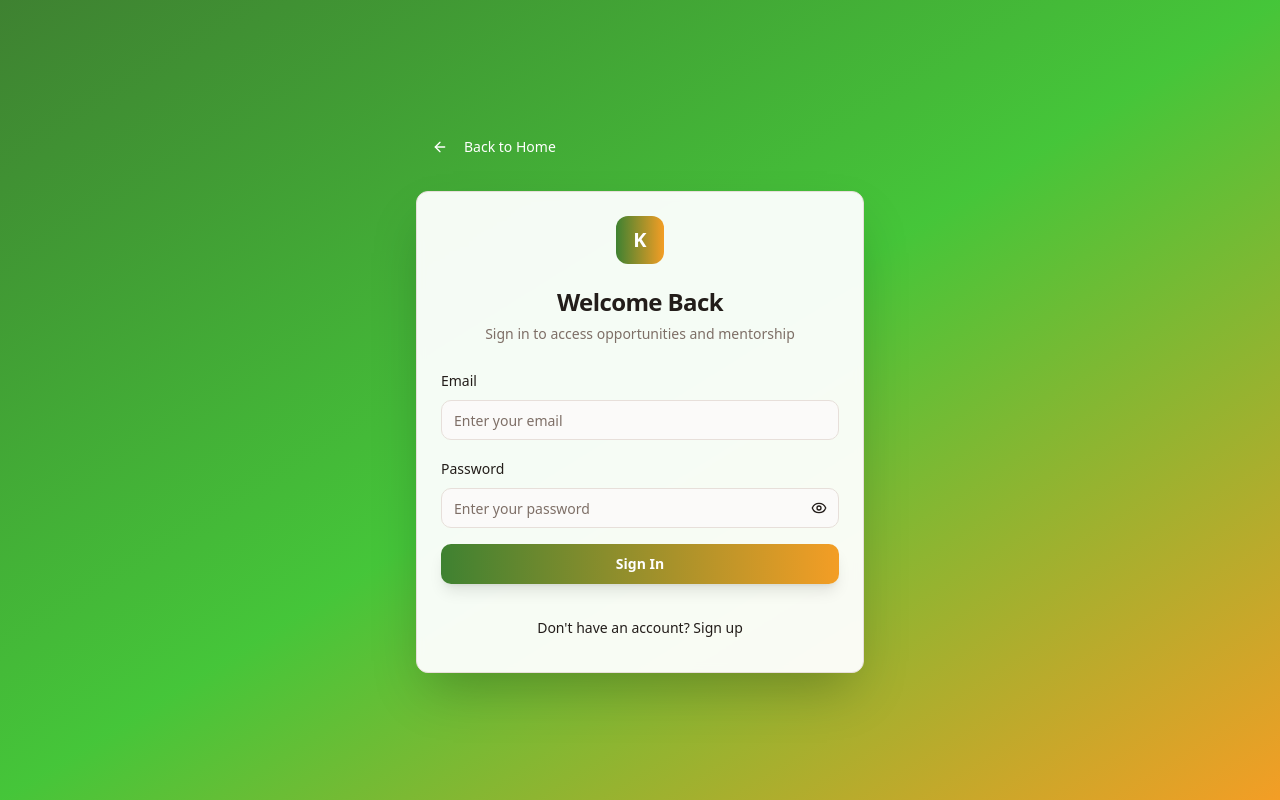
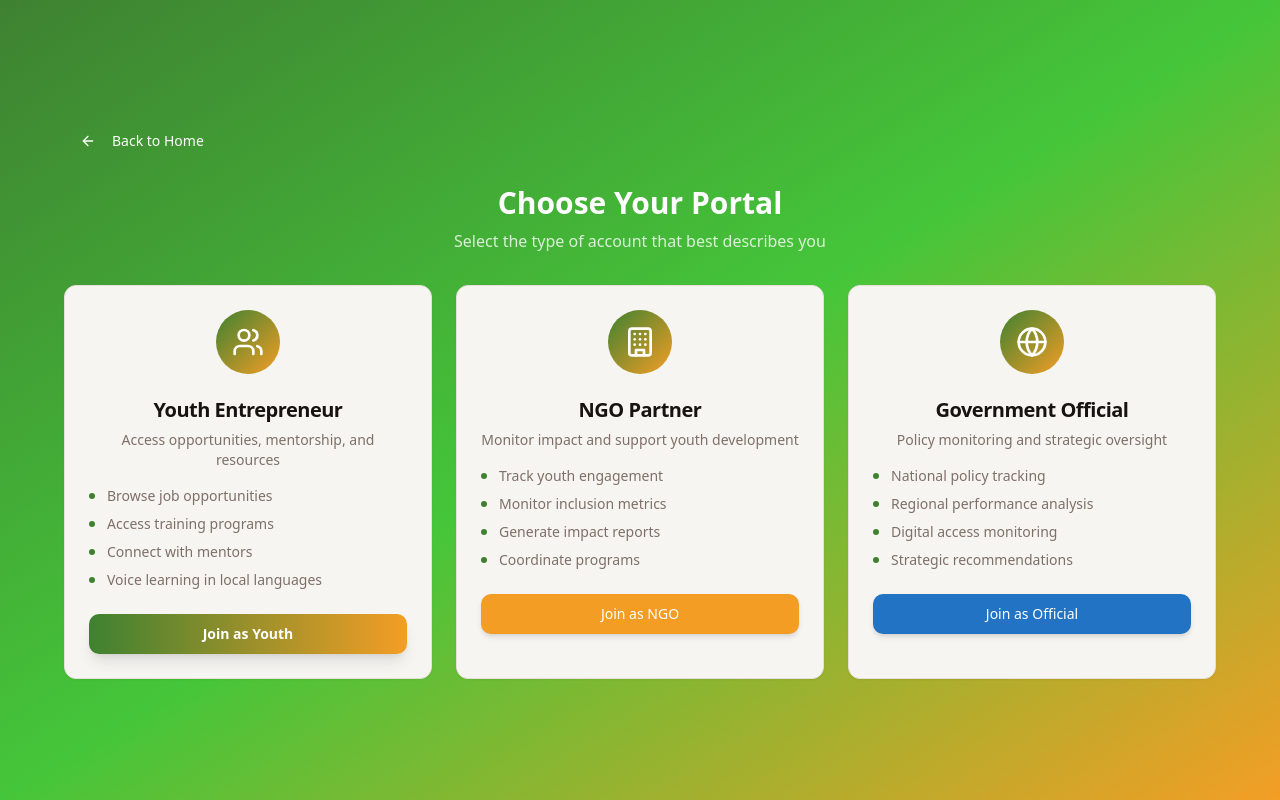
Before and after one commit to AliceMarthaxx/luma-grow-bridge, a React (Vite) app: page /auth in a window 1280 px wide. Built offline with nearby package versions, Linux system fonts and the light colour scheme.

Commit message:
Refine auth page routing
Clarify user account types on sign-in/sign-up pages and direct users to their respective portals.

```diff
--- a/src/App.tsx
+++ b/src/App.tsx
@@ -9,6 +9,9 @@ import MainApp from "./pages/MainApp";
 import AuthPage from "./pages/AuthPage";
 import AboutPage from "./pages/AboutPage";
 import PartnerPage from "./pages/PartnerPage";
+import YouthDashboard from "./pages/YouthDashboard";
+import NGODashboard from "./pages/NGODashboard";
+import GovernmentDashboard from "./pages/GovernmentDashboard";
 import NotFound from "./pages/NotFound";
 
 const queryClient = new QueryClient();
@@ -26,6 +29,9 @@ const App = () => (
             <Route path="/auth" element={<AuthPage />} />
             <Route path="/about" element={<AboutPage />} />
             <Route path="/partner" element={<PartnerPage />} />
+            <Route path="/youth" element={<YouthDashboard onBack={() => window.location.href = '/'} />} />
+            <Route path="/ngo" element={<NGODashboard />} />
+            <Route path="/government" element={<GovernmentDashboard />} />
             {/* ADD ALL CUSTOM ROUTES ABOVE THE CATCH-ALL "*" ROUTE */}
             <Route path="*" element={<NotFound />} />
           </Routes>
--- a/src/pages/AuthPage.tsx
+++ b/src/pages/AuthPage.tsx
@@ -4,11 +4,17 @@ import { Button } from "@/components/ui/button";
 import { Card, CardContent, CardDescription, CardHeader, CardTitle } from "@/components/ui/card";
 import { Input } from "@/components/ui/input";
 import { Label } from "@/components/ui/label";
-import { ArrowLeft, Eye, EyeOff } from "lucide-react";
+import { Select, SelectContent, SelectItem, SelectTrigger, SelectValue } from "@/components/ui/select";
+import { ArrowLeft, Eye, EyeOff, Users, Building, Globe } from "lucide-react";
 import { useAuth } from "@/hooks/useAuth";
 import { toast } from "sonner";
+import UserTypeCard from "@/components/UserTypeCard";
+
+type UserType = "youth" | "ngo" | "government";
 
 const AuthPage = () => {
+  const [step, setStep] = useState<"select" | "auth">("select");
+  const [userType, setUserType] = useState<UserType>("youth");
   const [isLogin, setIsLogin] = useState(true);
   const [email, setEmail] = useState("");
   const [password, setPassword] = useState("");
@@ -21,9 +27,15 @@ const AuthPage = () => {
 
   useEffect(() => {
     if (user) {
-      navigate('/app');
+      // Route to appropriate dashboard based on user type
+      const routeMap = {
+        youth: '/youth',
+        ngo: '/ngo',
+        government: '/government'
+      };
+      navigate(routeMap[userType]);
     }
-  }, [user, navigate]);
+  }, [user, navigate, userType]);
 
   const handleSubmit = async (e: React.FormEvent) => {
     e.preventDefault();
@@ -32,8 +44,13 @@ const AuthPage = () => {
     try {
       if (isLogin) {
         await signIn(email, password);
-        toast.success("Welcome back!");
-        navigate('/app');
+        toast.success(`Welcome back to your ${userType} portal!`);
+        const routeMap = {
+          youth: '/youth',
+          ngo: '/ngo',
+          government: '/government'
+        };
+        navigate(routeMap[userType]);
       } else {
         if (password !== confirmPassword) {
           toast.error("Passwords don't match");
@@ -41,8 +58,8 @@ const AuthPage = () => {
           return;
         }
 
-        await signUp(email, password);
-        toast.success("Account created! Check your email to confirm.");
+        await signUp(email, password, { user_type: userType });
+        toast.success(`${userType.charAt(0).toUpperCase() + userType.slice(1)} account created! Check your email to confirm.`);
       }
     } catch (error: any) {
       toast.error(error.message || "An unexpected error occurred");
@@ -51,30 +68,114 @@ const AuthPage = () => {
     }
   };
 
+  const userTypeOptions = [
+    {
+      type: "youth" as const,
+      title: "Youth Entrepreneur",
+      description: "Access opportunities, mentorship, and resources",
+      icon: Users,
+      features: [
+        "Browse job opportunities",
+        "Access training programs",
+        "Connect with mentors",
+        "Voice learning in local languages"
+      ],
+      buttonText: "Join as Youth"
+    },
+    {
+      type: "ngo" as const,
+      title: "NGO Partner",
+      description: "Monitor impact and support youth development",
+      icon: Building,
+      features: [
+        "Track youth engagement",
+        "Monitor inclusion metrics",
+        "Generate impact reports",
+        "Coordinate programs"
+      ],
+      buttonText: "Join as NGO"
+    },
+    {
+      type: "government" as const,
+      title: "Government Official",
+      description: "Policy monitoring and strategic oversight",
+      icon: Globe,
+      features: [
+        "National policy tracking",
+        "Regional performance analysis",
+        "Digital access monitoring",
+        "Strategic recommendations"
+      ],
+      buttonText: "Join as Official"
+    }
+  ];
+
+  if (step === "select") {
+    return (
+      <div className="min-h-screen bg-gradient-to-br from-primary via-primary-glow to-accent flex items-center justify-center p-4">
+        <div className="w-full max-w-6xl">
+          <Button
+            variant="ghost"
+            onClick={() => navigate('/')}
+            className="mb-6 text-white hover:bg-white/10"
+          >
+            <ArrowLeft className="mr-2 h-4 w-4" />
+            Back to Home
+          </Button>
+
+          <div className="text-center mb-8">
+            <h1 className="text-3xl font-bold text-white mb-2">Choose Your Portal</h1>
+            <p className="text-white/80">Select the type of account that best describes you</p>
+          </div>
+
+          <div className="grid grid-cols-1 md:grid-cols-3 gap-6">
+            {userTypeOptions.map((option) => (
+              <UserTypeCard
+                key={option.type}
+                title={option.title}
+                description={option.description}
+                icon={option.icon}
+                features={option.features}
+                buttonText={option.buttonText}
+                variant={option.type}
+                onSelect={() => {
+                  setUserType(option.type);
+                  setStep("auth");
+                }}
+              />
+            ))}
+          </div>
+        </div>
+      </div>
+    );
+  }
+
   return (
     <div className="min-h-screen bg-gradient-to-br from-primary via-primary-glow to-accent flex items-center justify-center p-4">
       <div className="w-full max-w-md">
         <Button
           variant="ghost"
-          onClick={() => navigate('/')}
+          onClick={() => setStep("select")}
           className="mb-6 text-white hover:bg-white/10"
         >
           <ArrowLeft className="mr-2 h-4 w-4" />
-          Back to Home
+          Back to Portal Selection
         </Button>
 
         <Card className="w-full bg-white/95 backdrop-blur-sm shadow-2xl">
           <CardHeader className="text-center">
             <div className="mx-auto w-12 h-12 bg-gradient-to-r from-primary to-accent rounded-lg flex items-center justify-center mb-4">
-              <span className="text-white font-bold text-xl">K</span>
+              {userType === "youth" && <Users className="h-6 w-6 text-white" />}
+              {userType === "ngo" && <Building className="h-6 w-6 text-white" />}
+              {userType === "government" && <Globe className="h-6 w-6 text-white" />}
             </div>
             <CardTitle className="text-2xl font-bold">
-              {isLogin ? "Welcome Back" : "Join Kwetu Hub"}
+              {isLogin ? `Welcome Back` : `Join as ${userType.charAt(0).toUpperCase() + userType.slice(1)}`}
             </CardTitle>
             <CardDescription>
               {isLogin
-                ? "Sign in to access opportunities and mentorship"
-                : "Create your account to start your entrepreneurship journey"
+                ? `Sign in to your ${userType} portal`
+                : `Create your ${userType} account to get started`
               }
             </CardDescription>
           </CardHeader>
@@ -138,23 +239,26 @@ const AuthPage = () => {
                 type="submit"
                 className="w-full"
                 disabled={loading}
-                variant="hero"
+                variant={userType === "youth" ? "hero" : userType === "ngo" ? "accent" : "trust"}
               >
-                {loading ? "Please wait..." : (isLogin ? "Sign In" : "Create Account")}
+                {loading ? "Please wait..." : (isLogin ? `Sign In to ${userType.charAt(0).toUpperCase() + userType.slice(1)} Portal` : `Create ${userType.charAt(0).toUpperCase() + userType.slice(1)} Account`)}
               </Button>
             </form>
 
-            <div className="mt-6 text-center">
+            <div className="mt-6 text-center space-y-2">
               <Button
                 variant="ghost"
                 onClick={() => setIsLogin(!isLogin)}
                 className="text-sm"
               >
                 {isLogin
-                  ? "Don't have an account? Sign up"
-                  : "Already have an account? Sign in"
+                  ? `Don't have a ${userType} account? Sign up`
+                  : `Already have a ${userType} account? Sign in`
                 }
               </Button>
+              <div className="text-xs text-muted-foreground">
+                Selected: {userType.charAt(0).toUpperCase() + userType.slice(1)} Portal
+              </div>
             </div>
           </CardContent>
         </Card>
```
